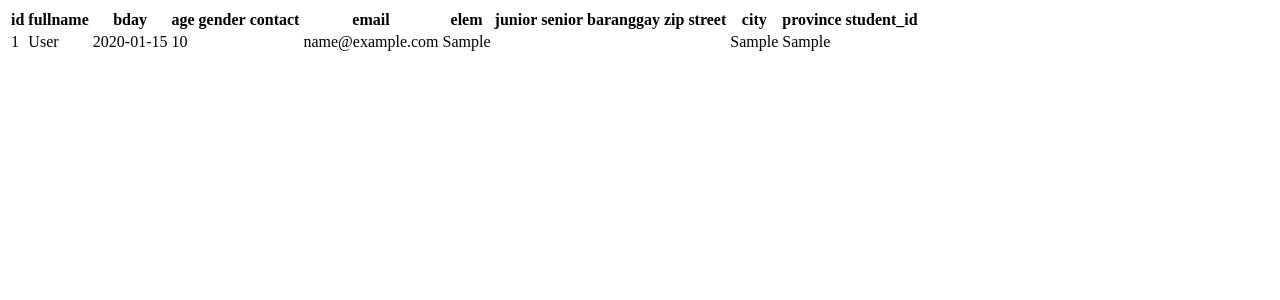
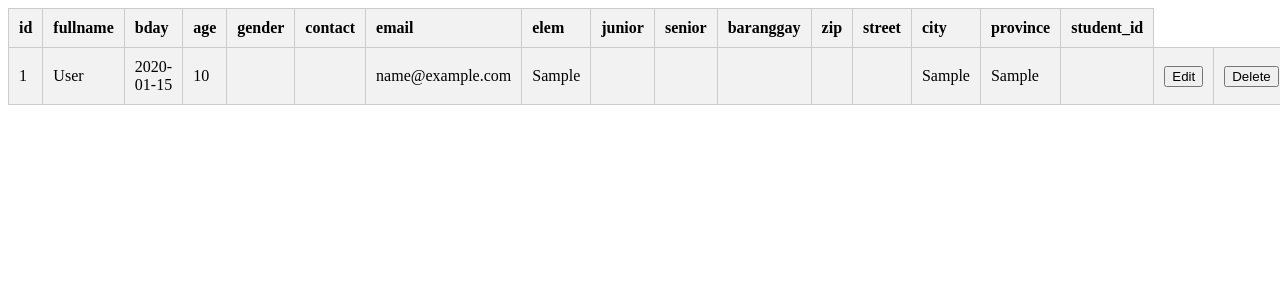
Before and after one commit to ardenio13/KarlRepo, a PHP site: page /systemguile/Dashboard/student_table.php in a window 1280 px wide. Shown: the top 300 px of the page. Run offline with PHP 8.4, Linux system fonts and the light colour scheme; tables that the repository leaves empty hold one stand-in row (values such as "Sample post"); data that the repository does not hold is empty.

Commit message:
added edit and delete button on table and design

```diff
--- a/systemguile/Dashboard/student_table.php
+++ b/systemguile/Dashboard/student_table.php
@@ -6,6 +6,7 @@ require_once('../fetch_tables/fetch_data_tbl.php');
 <html>
 <head>
     <title>Database Table</title>
+    <link rel ="stylesheet" href ="student_table_style.css">
 </head>
 <body>
     <table>
@@ -47,6 +48,12 @@ require_once('../fetch_tables/fetch_data_tbl.php');
             echo "<td>" . $row['city'] . "</td>";
             echo "<td>" . $row['province'] . "</td>";
             echo "<td>" . $row['student_id'] . "</td>";
+
+            // Edit button
+            echo "<td><button href='edit.php?id=" . $row['id'] . "'>Edit</button></td>";
+
+            // Delete button
+            echo "<td><button href='delete.php?id=" . $row['id'] . "'>Delete</button></td>";
             echo "</tr>";
         }
         ?>
--- /dev/null
+++ b/systemguile/Dashboard/student_table_style.css
@@ -0,0 +1,46 @@
+
+table {
+    width: 100%;
+    border-collapse: collapse;
+    margin-bottom: 20px;
+}
+
+
+th {
+    background-color: #f2f2f2;
+    font-weight: bold;
+    padding: 10px;
+    text-align: left;
+    border: 1px solid #ccc;
+}
+
+
+tr:nth-child(even) {
+    background-color: #f2f2f2;
+}
+
+tr:nth-child(odd) {
+    background-color: #ffffff;
+}
+
+
+td {
+    padding: 10px;
+    border: 1px solid #ccc;
+}
+
+
+a {
+    display: inline-block;
+    padding: 5px 10px;
+    background-color: #007bff;
+    color: #fff;
+    text-decoration: none;
+    border: none;
+    cursor: pointer;
+    transition: background-color 0.3s ease;
+}
+
+a:hover {
+    background-color: #0056b3;
+}
--- a/systemguile/Dashboard/test_dashboard.php
+++ b/systemguile/Dashboard/test_dashboard.php
@@ -30,7 +30,7 @@ $conn->close();
 <!DOCTYPE html>
 <html lang="en">
 <head>
-    <link rel ="stylesheet" href ="dashboard_style.css">
+    <link rel ="stylesheet" href ="student_table_style.css">
 </head>
 <body>
     <header>
```
